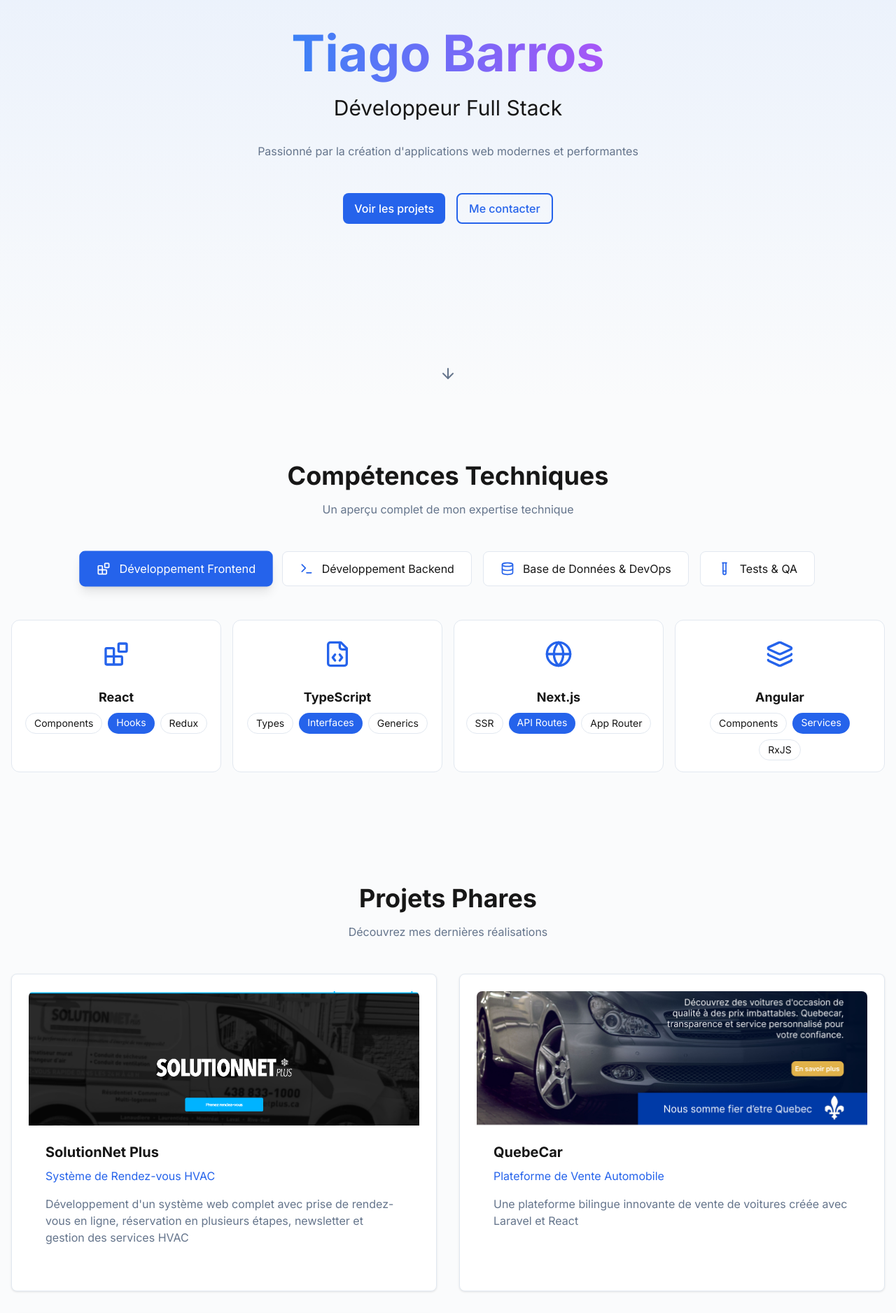
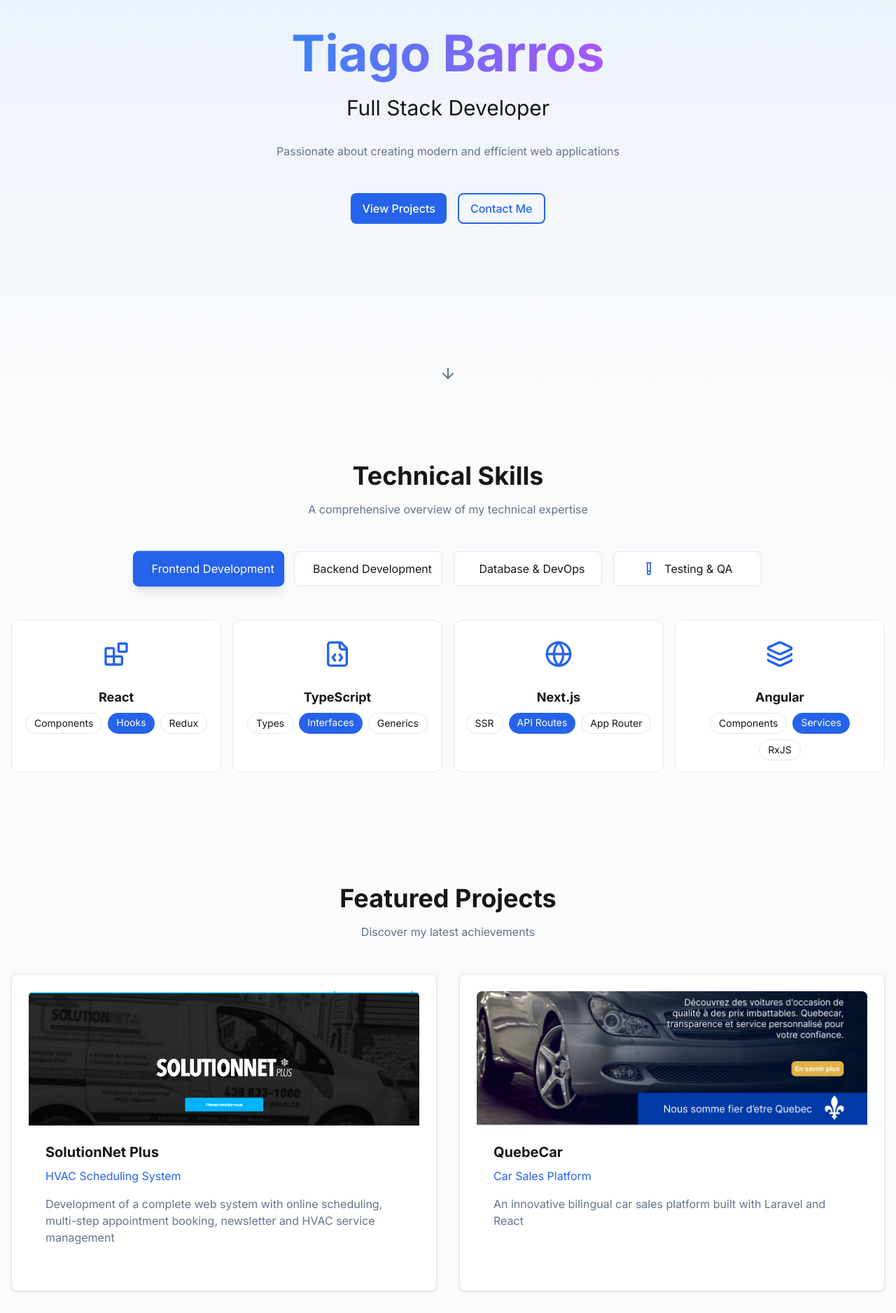
Before and after one commit to tiagolp22/Portifolio-next, a Next.js app: page / in a window 1280 px wide. Shown: the part 300-2177 px from the top of the page at 70% size. Built offline with nearby package versions, Linux system fonts and the light colour scheme.

Commit message:
feat(ui): Enhance component styling and internationalization
- Update global CSS with refined design variables
- Refactor Hero and Skills components for improved UI consistency
- Optimize Card component with better interaction states
- Improve I18nContext for more robust translation handling

```diff
--- a/src/app/globals.css
+++ b/src/app/globals.css
@@ -1,7 +1,6 @@
 @tailwind base;
 @tailwind components;
 @tailwind utilities;
-
 
 :root[data-theme="light"] {
   --background: 250, 251, 252;
@@ -16,7 +15,6 @@
   --accent: 79, 70, 229;
 }
 
-
 :root[data-theme="dark"] {
   --background: 17, 24, 39;
   --foreground: 248, 250, 252;
@@ -30,12 +28,10 @@
   --accent: 129, 140, 248;
 }
 
-
 :root {
   --transition-duration: 400ms;
   --transition-timing: cubic-bezier(0.4, 0, 0.2, 1);
 }
-
 
 :root[data-theme] {
   animation: theme-fade 400ms var(--transition-timing);
@@ -52,7 +48,6 @@
   }
 }
 
-
 * {
   transition:
     background-color var(--transition-duration) var(--transition-timing),
@@ -63,13 +58,16 @@
     opacity var(--transition-duration) var(--transition-timing),
     box-shadow var(--transition-duration) var(--transition-timing),
     transform var(--transition-duration) var(--transition-timing);
+  -webkit-tap-highlight-color: transparent;
 }
-
 
 body {
   color: rgb(var(--foreground));
   background: rgb(var(--background));
+  -webkit-font-smoothing: antialiased;
+  -moz-osx-font-smoothing: grayscale;
 }
+
 
 .card {
   background: rgb(var(--card-background));
@@ -89,9 +87,13 @@ body {
   .container {
     @apply max-w-7xl mx-auto px-4;
   }
+}
 
-  .hover-effect {
-    @apply hover:scale-[1.02] hover:shadow-lg active:scale-[0.98] transition-all duration-300;
+@supports (-webkit-touch-callout: none) {
+  .card {
+    transform: translate3d(0, 0, 0);
+    backface-visibility: hidden;
+    perspective: 1000px;
   }
 }
 
--- a/src/components/sections/Hero.tsx
+++ b/src/components/sections/Hero.tsx
@@ -6,6 +6,17 @@ import { useI18n } from '@/contexts/I18nContext'
 
 export const Hero = () => {
   const { t } = useI18n()
+
+  const scrollToSection = (id: string) => {
+    const element = document.getElementById(id)
+    if (element) {
+      const offsetTop = element.offsetTop
+      window.scrollTo({
+        top: offsetTop - 100,
+        behavior: 'smooth'
+      })
+    }
+  }
 
   return (
     <section className="min-h-screen flex flex-col items-center justify-center relative overflow-hidden">
@@ -29,14 +40,12 @@ export const Hero = () => {
           {t('hero.subtitle')}
         </p>
         <div className="flex flex-wrap justify-center gap-4">
-          <Button
-            onClick={() => document.getElementById('projects')?.scrollIntoView({ behavior: 'smooth' })}
-          >
+          <Button onClick={() => scrollToSection('projets')}>
             {t('hero.cta.projects')}
           </Button>
           <Button
             variant="outline"
-            onClick={() => document.getElementById('contact')?.scrollIntoView({ behavior: 'smooth' })}
+            onClick={() => scrollToSection('contact')}
           >
             {t('hero.cta.contact')}
           </Button>
--- a/src/components/sections/Skills.tsx
+++ b/src/components/sections/Skills.tsx
@@ -20,20 +20,7 @@ export const Skills = () => {
   }, [mounted]);
 
   if (!mounted) {
-    return (
-      <section id="competences" className="py-20">
-        <div className="container mx-auto px-4">
-          <div className="text-center mb-12">
-            <h2 className="text-4xl font-bold mb-4 text-[rgb(var(--foreground))]">
-              {t('sections.skills.title')}
-            </h2>
-            <p className="text-[rgb(var(--muted))]">
-              {t('sections.skills.subtitle')}
-            </p>
-          </div>
-        </div>
-      </section>
-    );
+    return null;
   }
 
   return (
@@ -50,6 +37,7 @@ export const Skills = () => {
 
         {/* Navigation Tabs */}
         <div className="flex flex-wrap justify-center gap-4 mb-12">
+          <div className="grid grid-cols-1 sm:grid-cols-2 lg:grid-cols-4 gap-4 w-full max-w-4xl mx-auto">
             {skillCategories.map((category) => {
               const Icon = category.icon;
               return (
@@ -57,8 +45,8 @@ export const Skills = () => {
                   key={category.id}
                   onClick={() => setActiveCategory(category.id)}
                   className={`
-                  flex items-center gap-3 px-6 py-3 rounded-lg
-                  transition-all duration-200 ease-in-out
+                    flex items-center justify-center gap-3 px-6 py-3 rounded-lg w-full
+                    transition-all duration-200 ease-in-out min-w-[200px]
                     ${activeCategory === category.id
                       ? 'bg-[rgb(var(--highlight))] text-white shadow-lg scale-[1.02]'
                       : 'bg-[rgb(var(--card-background))] text-[rgb(var(--foreground))] hover:bg-[rgb(var(--button-hover))] border border-[rgb(var(--card-border))]'
@@ -70,6 +58,7 @@ export const Skills = () => {
                 </button>
               );
             })}
+          </div>
         </div>
 
         {/* Skills Grid */}
--- a/src/components/ui/Card.tsx
+++ b/src/components/ui/Card.tsx
@@ -18,14 +18,24 @@ export const Card = ({
   return (
     <Component
       className={`
-        card backdrop-blur-sm rounded-lg p-6 hover-effect
+        card backdrop-filter backdrop-blur-sm rounded-lg p-6
         ${interactive ? 'cursor-pointer focus:outline-none focus:ring-2 focus:ring-[rgb(var(--highlight))] focus:ring-offset-2' : ''}
+        transition-[transform,shadow] duration-300 ease-out
+        hover:translate-y-[-2px] hover:shadow-lg
+        active:translate-y-[0px] active:shadow-sm
         ${className}
       `}
       onClick={onClick}
       role={interactive ? 'button' : undefined}
       aria-label={ariaLabel}
       tabIndex={interactive ? 0 : undefined}
+      style={{
+        WebkitTapHighlightColor: 'transparent',
+        transform: 'translateZ(0)',
+        willChange: 'transform',
+        perspective: 1000,
+        backfaceVisibility: 'hidden',
+      }}
     >
       {children}
     </Component>
--- a/src/contexts/I18nContext.tsx
+++ b/src/contexts/I18nContext.tsx
@@ -31,10 +31,10 @@ export const LANGUAGES = {
   },
 } as const;
 
-export type TranslationValue = string | { [key: string]: TranslationValue } | TranslationValue[];
+type TranslationValue = string | Record<string, unknown> | unknown[];
 
 type DeepRecord = {
-  [key: string]: TranslationValue;
+  [key: string]: TranslationValue | DeepRecord;
 };
 
 const translations: Record<Locale, DeepRecord> = {
@@ -44,31 +44,72 @@ const translations: Record<Locale, DeepRecord> = {
   es: esTranslations,
 };
 
+const detectBrowserLanguage = (): Locale => {
+  if (typeof window === 'undefined') return 'en';
+
+  const browserLangs = navigator.languages || [navigator.language];
+
+  const langMap: Record<string, Locale> = {
+    'pt-BR': 'pt',
+    'pt-PT': 'pt',
+    'pt': 'pt',
+    'en-US': 'en',
+    'en-GB': 'en',
+    'en': 'en',
+    'fr-FR': 'fr',
+    'fr': 'fr',
+    'es-ES': 'es',
+    'es': 'es'
+  };
+
+  for (const lang of browserLangs) {
+    const shortLang = lang.split('-')[0].toLowerCase();
+    if (langMap[lang]) return langMap[lang];
+    if (langMap[shortLang]) return langMap[shortLang];
+  }
+
+  return 'en';
+};
+
 interface I18nContextType {
   locale: Locale;
   setLocale: (locale: Locale) => void;
-  t: <T = string>(key: string, params?: { returnObjects?: boolean } & Record<string, unknown>) => T;
+  t: <T = string>(
+    key: string,
+    params?: { returnObjects?: boolean } & Record<string, unknown>
+  ) => T;
 }
 
 const I18nContext = createContext<I18nContextType | undefined>(undefined);
 
-function getNestedValue(obj: DeepRecord, path: string): TranslationValue {
-  return path.split('.').reduce((current: TranslationValue, key: string) => {
-    if (current === undefined || typeof current !== 'object' || current === null) {
-      return undefined as unknown as TranslationValue;
+function getNestedValue(obj: DeepRecord, path: string): TranslationValue | undefined {
+  return path.split('.').reduce((current: unknown, key: string) => {
+    if (
+      current === undefined ||
+      current === null ||
+      typeof current !== 'object'
+    ) {
+      return undefined;
     }
-    return (current as Record<string, TranslationValue>)[key];
+    return (current as DeepRecord)[key];
   }, obj);
 }
 
 export function I18nProvider({ children }: { children: React.ReactNode }) {
-  const [locale, setLocale] = useState<Locale>('fr');
+  const [locale, setLocale] = useState<Locale>('en');
+  const [isInitialized, setIsInitialized] = useState(false);
 
   useEffect(() => {
     const savedLocale = localStorage.getItem('locale') as Locale;
+
     if (savedLocale && Object.keys(translations).includes(savedLocale)) {
       handleSetLocale(savedLocale);
+    } else {
+      const browserLocale = detectBrowserLanguage();
+      handleSetLocale(browserLocale);
     }
+
+    setIsInitialized(true);
   }, []);
 
   const handleSetLocale = (newLocale: Locale) => {
@@ -77,7 +118,10 @@ export function I18nProvider({ children }: { children: React.ReactNode }) {
     document.documentElement.lang = newLocale;
   };
 
-  const t = <T = string>(key: string, params?: { returnObjects?: boolean } & Record<string, unknown>): T => {
+  const t = <T = string>(
+    key: string,
+    params?: { returnObjects?: boolean } & Record<string, unknown>
+  ): T => {
     const value = getNestedValue(translations[locale], key);
 
     if (value === undefined) {
@@ -91,7 +135,7 @@ export function I18nProvider({ children }: { children: React.ReactNode }) {
 
     if (typeof value === 'string') {
       const result = params
-        ? value.replace(/{(\w+)}/g, (_, k) => String(params[k] || ''))
+        ? value.replace(/{(\w+)}/g, (_, k) => String(params[k] ?? ''))
         : value;
       return result as T;
     }
@@ -99,14 +143,12 @@ export function I18nProvider({ children }: { children: React.ReactNode }) {
     return value as T;
   };
 
-  const contextValue: I18nContextType = {
-    locale,
-    setLocale: handleSetLocale,
-    t,
-  };
+  if (!isInitialized) {
+    return null;
+  }
 
   return (
-    <I18nContext.Provider value={contextValue}>
+    <I18nContext.Provider value={{ locale, setLocale: handleSetLocale, t }}>
       {children}
     </I18nContext.Provider>
   );
```
Lines whose indentation alone changed are shown as unchanged.
